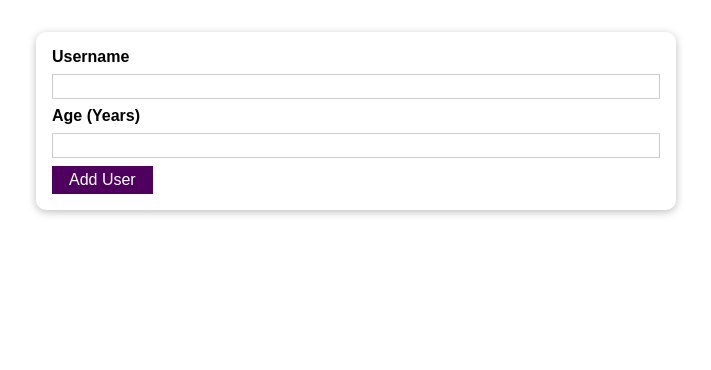
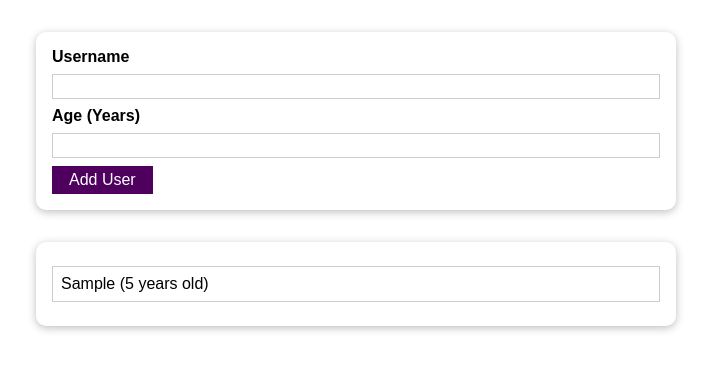
Before and after one commit to TomaszSuski/react-complete-course-project-3-users-list, a React (Create React App) app: page / in a window 1280 px wide. Both pictures are taken after typing "Sample", "5" into the empty fields and a click on the button "Add User". Shown: the top 370 px of the page, without its empty margins (284-995 px from the left). Built offline with nearby package versions, Linux system fonts and the light colour scheme.

Commit message:
added users list display

```diff
--- a/src/App.js
+++ b/src/App.js
@@ -9,7 +9,7 @@ function App() {
   return (
     <div>
       <AddUser addUsers={setUsers} users={users} />
-      <UsersList />
+      <UsersList users={users} setUsers={setUsers}/>
     </div>
   );
 }
--- a/src/Components/UsersList.js
+++ b/src/Components/UsersList.js
@@ -1,7 +1,23 @@
 import React from "react";
-import PropTypes from 'prop-types';
-import styles from './UsersList.module.css';
+import PropTypes from "prop-types";
+import styles from "./UsersList.module.css";
+import Card from "./UI/Card";
 
-export default function UsersList() {
-    return null;
+export default function UsersList({ users, setUsers }) {
+  return (
+    <Card className={styles.users}>
+      <ul>
+        {users.map((user) => (
+          <li key={user.id}>
+            {user.name} ({user.age} years old)
+          </li>
+        ))}
+      </ul>
+    </Card>
+  );
 }
+
+UsersList.propTypes = {
+  users: PropTypes.array.isRequired,
+  setUsers: PropTypes.func.isRequired,
+};
```
